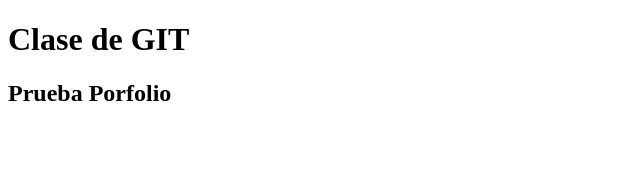
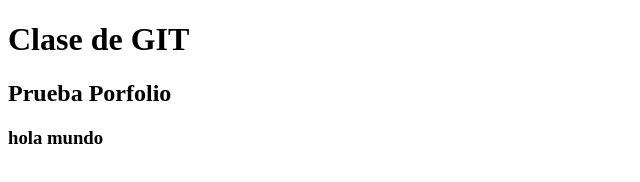
Before and after one commit to NoeSatorres/claseGIT23, a plain HTML site: page index.html in a window 1280 px wide. Shown: the whole page, without its empty margins (0-640 px from the left). Drawn offline with Linux system fonts and the light colour scheme.

Commit message:
creacion hola

```diff
--- a/index.html
+++ b/index.html
@@ -8,6 +8,7 @@
 <body>
     <h1>Clase de GIT</h1>
     <h2>Prueba Porfolio</h2>
+    <h3>hola mundo</h3>
 
 </body>
 </html>
```
